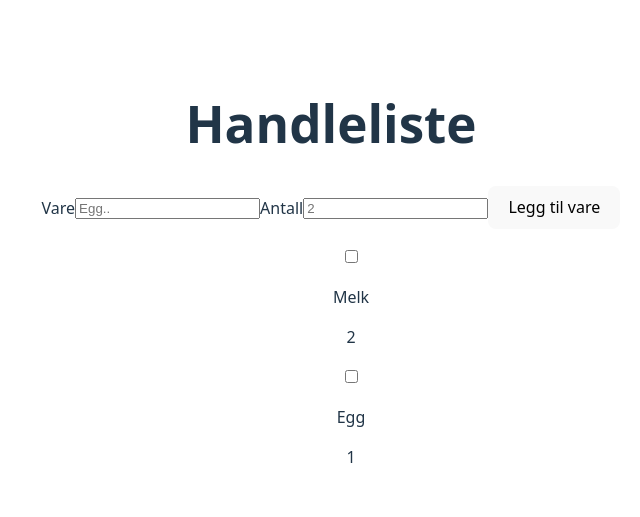
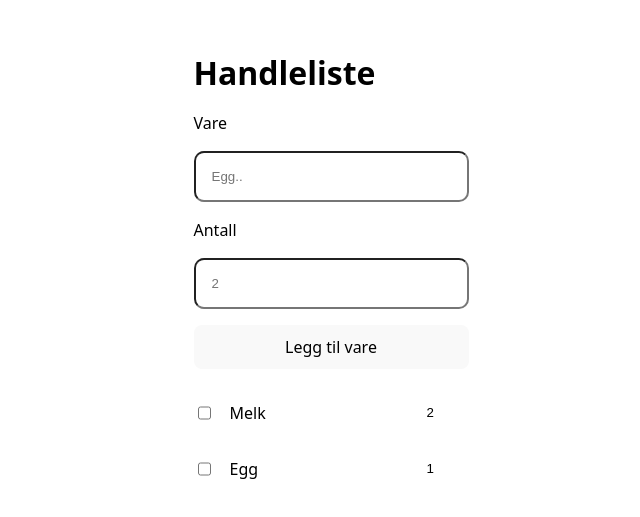
Before and after one commit to Fird3/Arbeidskrav2UIN, a React (Vite) app: page / in a window 1280 px wide. Shown: the part 127-644 px from the top of the page, without its empty margins (309-949 px from the left). Built offline with nearby package versions, Linux system fonts and the light colour scheme.

Commit message:
gjort css og begynt på form

```diff
--- a/src/App.jsx
+++ b/src/App.jsx
@@ -4,9 +4,14 @@ import Addform from './components/Addform'
 import ShoppingList from './components/ShoppingList'
 
 
-// Har brukt todo oppgaven til hjelp og har jobbet sammen med/sammerbeidet med Jesper
+
+// Har brukt todo oppgaven til hjelp og har jobbet sammen med/sammerbeidet med Jesper Østli Simensen
+
 
 function App() {
+
+
+
   const HandlelisteVare = [
     {
       id: 0,
@@ -22,11 +27,12 @@ function App() {
   ]
 
   const [Liste, setListe] = useState(HandlelisteVare)
+  const [Varer, setVarer] = useState()
 
   return (
     <main>
       <h1>Handleliste</h1>
-      <Addform />
+      <Addform Varer={Varer} setVarer={setVarer} setListe={setListe}/>
       <ShoppingList HandlelisteVare={Liste} setListe={setListe} />
 
     </main>
--- a/src/components/Addform.jsx
+++ b/src/components/Addform.jsx
@@ -1,12 +1,21 @@
-export default function Addform(){
+export default function Addform(setVarer){
+
+    const Leggtil = (e) =>{
+        const {title, value} = e.target
+        setVarer((prev) => ({...prev, [title]: value}))
+    }
+
+
+
+
 
     return(
-        <form >
+        <form className="form">
             <label>Vare</label>
-            <input name="vare" placeholder="Egg.." type="text" required></input>
+            <input name="vare" placeholder="Egg.." type="text" required onChange={Leggtil}></input>
             <label>Antall</label>
-            <input name="vare" placeholder="2" type="number" min="1"></input>
-            <button>Legg til vare</button>
+            <input name="vare" placeholder="2" type="number" min="1" onChange={Leggtil}></input>
+            <button >Legg til vare</button>
         </form>
     )
 
--- a/src/components/ShoppingItem.jsx
+++ b/src/components/ShoppingItem.jsx
@@ -1,10 +1,14 @@
+import '../style/style.css'
 
 export default function ShoppingItem({title, number}){
     return(
-        <article>
+        <li className="listepunkt">
             <input type="checkbox"></input>
             <p>{title}</p>
-            <p>{number}</p>
-        </article>
+            <input name="vare" type="number" min="1" value={number} className='antallboks'></input>
+        </li>
     )
 }
+
+
+// Få valuen til å kunne gå opp eller ned når man trykker på knappene
--- a/src/components/ShoppingList.jsx
+++ b/src/components/ShoppingList.jsx
@@ -1,11 +1,12 @@
 import ShoppingItem from "./ShoppingItem";
+
 
 
 export default function ShoppingList({HandlelisteVare, setListe}){
 
   return(
     <section>
-        <ol className="listepunkt">
+        <ol>
           {HandlelisteVare.map((vare) =>
           <ShoppingItem key={vare.id} title={vare.title} number={vare.number} setListe={setListe}
           /> )}
--- a/src/style/listepunkt.scss
+++ /dev/null
@@ -1,5 +0,0 @@
-.listepunkt{
-    display: flex;
-    justify-content: center;
-    gap: 1rem;
-}
--- /dev/null
+++ b/src/style/style.css
@@ -0,0 +1,46 @@
+main{
+    background-color: white;
+    padding: 1rem;
+    margin: 1rem;
+    border-radius: 30px;
+    color: black;
+    width: 275px;
+
+    ol{
+        padding: 0;
+    }
+}
+
+h1{
+    font-size: 2rem;
+    text-align: left;
+}
+.listepunkt{
+    display: flex;
+    justify-content: space-between;
+    gap: 1rem;
+
+    p{
+        width: 200px;
+        text-align: left;
+    }
+}
+
+.antallboks{
+    background: none;
+    border-style: none;
+    width: 40px;
+    color: black;
+}
+
+.form{
+    display: flex;
+    flex-direction: column;
+    gap: 1rem;
+    text-align: left;
+
+    input{
+        padding: 1rem;
+        border-radius: 10px;
+    }
+}
```
